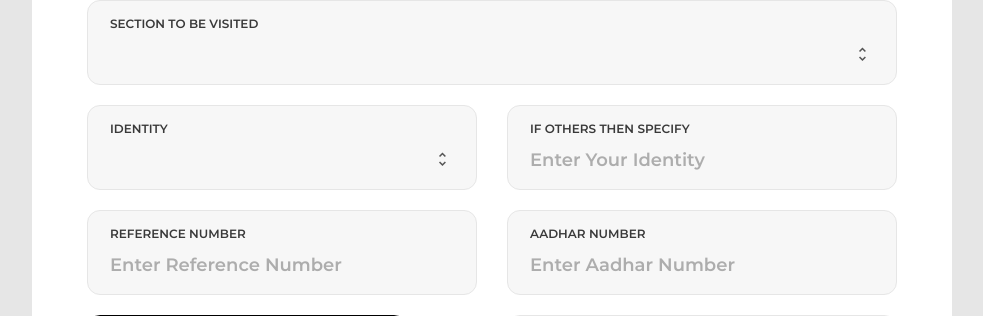
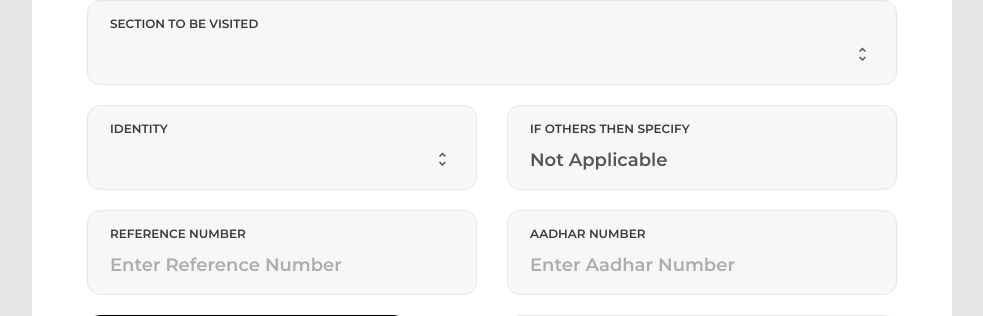
Before and after one commit to vedpatwardhan/Zero-Touch-Register, a Django app: page /entry/ in a window 1280 px wide. Shown: the part 516-832 px from the top of the page, without its empty margins (148-1131 px from the left). Run offline with Django 3.2, Linux system fonts and the light colour scheme; some libraries are stand-ins or nearby versions; some web fonts are replaced.

Commit message:
Integrity Error resolved

```diff
--- a/mapper/views.py
+++ b/mapper/views.py
@@ -37,9 +37,15 @@ def entry(request):
         Reference=request.POST.get('Reference_student')
         aadhar=request.POST.get('aadhar')
         section=request.POST.get("department")
-        otherIdentity=request.POST.get("otherIdentity")
+        other=request.POST.get("otherIdentity")
+        other1=""
+        if(other==None):
+            other1+="NA"
+        else:
+            other1=other
+        print("Value of other: ",other1)
         image=path+"/image.jpg"
-        log=visitor(name=name,entry=current_time,phone=phone,address=address,purpose=purpose,email=email,identity=identity,Reference=Reference,aadhar=aadhar,section=section,photo=image)
+        log=visitor(name=name,entry=current_time,phone=phone,address=address,other=other1,purpose=purpose,email=email,identity=identity,Reference=Reference,aadhar=aadhar,section=section,photo=image)
         log.save()
         return render(request, 'Index.html')
     return render(request,'Entry_Form.html')
--- a/templates/Entry_Form.html
+++ b/templates/Entry_Form.html
@@ -108,7 +108,7 @@
 
 				<div class="wrap-input100 bg1 rs1-wrap-input100" >
 					<span class="label-input100" >If Others then specify </span>
-					<input class="input100" type="text" id="otherIdentity" name="identity" placeholder="Enter Your Identity " disabled>
+					<input  class="input100" type="text" id="otherIdentity" name="otherIdentity" placeholder="Enter Your Identity " disabled>
 				</div>
 
 				<div class="wrap-input100 bg1 rs1-wrap-input100" >
@@ -163,6 +163,7 @@
 <!--===============================================================================================-->
 	<script src="{% static 'vendor/select2/select2.min.js' %}"></script>
 	<script type="text/javascript">
+		document.getElementById("otherIdentity").defaultValue = "Not Applicable";
 		$(function () {
         $("#identity").change(function () {
             if ($(this).val() == "Others") {
```
